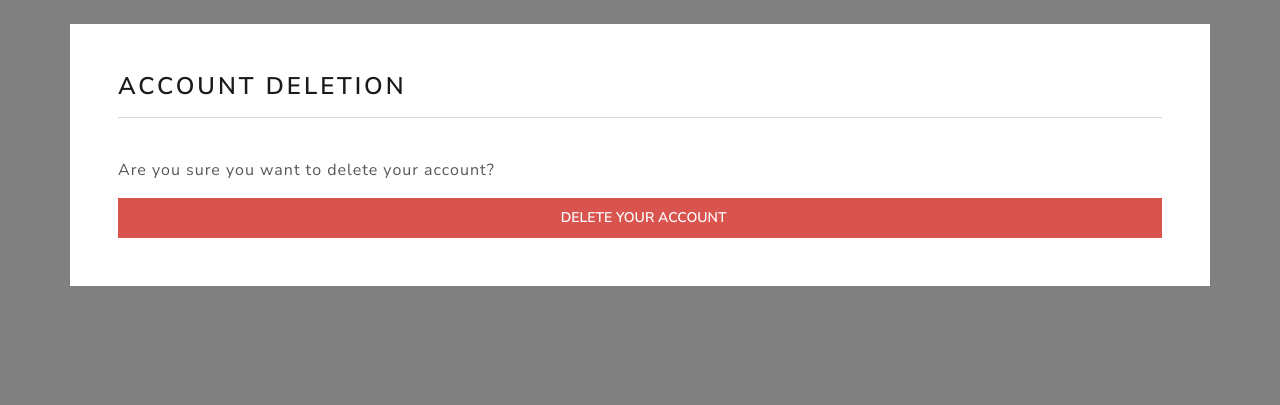
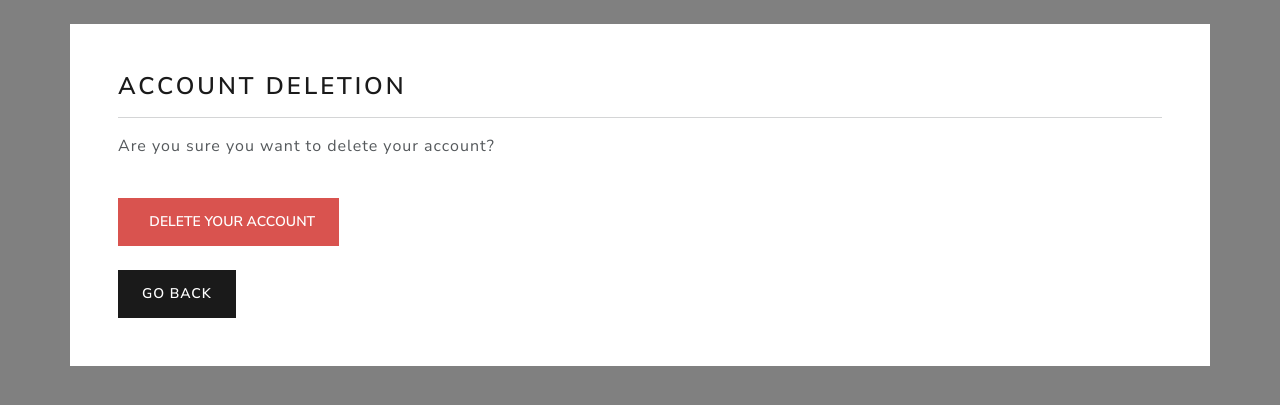
Before and after one commit to kalonjic34/brightbuy-store, a Django app: page /account/delete-account in a window 1280 px wide. Shown: the part 100-505 px from the top of the page. Run offline with Django 5.2, Linux system fonts and the light colour scheme; a user stored in the database is signed in; data comes from the database, SQL or seed files in the repository; some libraries are stand-ins or nearby versions.

Commit message:
Improve delete account confirmation - Add clearer message and separate layout

```diff
--- a/ecommerce/account/templates/account/delete-account.html
+++ b/ecommerce/account/templates/account/delete-account.html
@@ -14,12 +14,14 @@
     <div class="container bg-white shadow-md p-5 form-layout">
         <h3>Account Deletion</h3>
         <hr>
+        <p>Are you sure you want to delete your account?</p>
         <br>
 
         <form method="POST" autocomplate="off">
             {% csrf_token %}
-            <p>Are you sure you want to delete your account?</p>
-            <button type="submit" class="btn btn-danger btn-lg w-100 btn-block p-2"> &nbsp; Delete your account </button>
+            <button type="submit" class="btn btn-danger navbar-btn text-white"> &nbsp; Delete your account </button>
+            <br><br>
+            <a class="btn btn-primary navbar-btn text-white" type="button"  href="{% url 'profile-management' %}"> Go back </a>
         </form>
     </div>
 </body>
```
